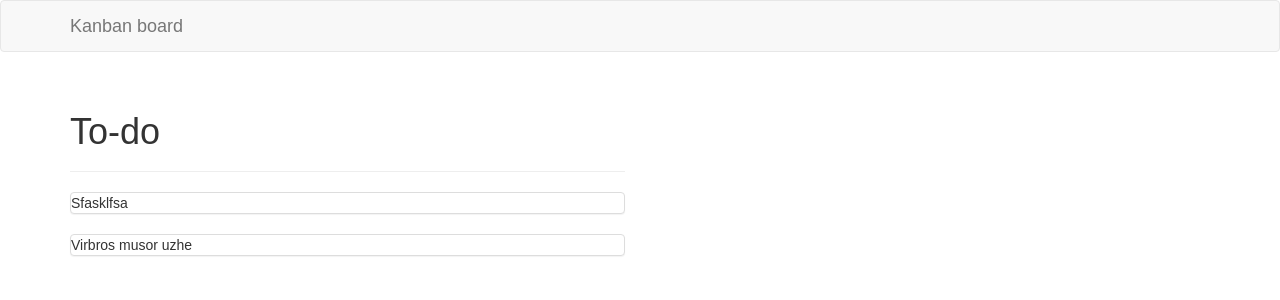
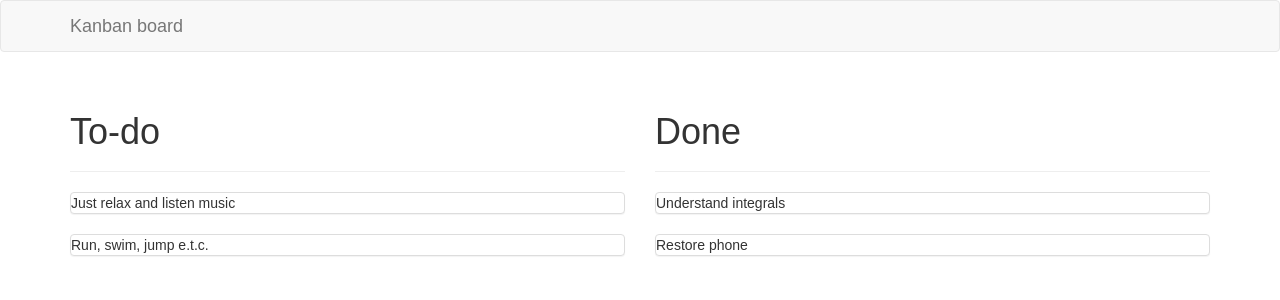
Before and after one commit to i1yas/Kanban-board, a React (Create React App) app: page / in a window 1280 px wide. Shown: the top 300 px of the page. Built offline with nearby package versions, Linux system fonts and the light colour scheme.

Commit message:
Add BoardContainer component

```diff
--- a/src/App.js
+++ b/src/App.js
@@ -1,8 +1,36 @@
 import React, { Component } from 'react';
 import './App.css';
-import { Navbar, Grid, Row, Col } from 'react-bootstrap';
-import Board from './components/Board';
-import Task from './components/Task';
+import { Navbar } from 'react-bootstrap';
+import BoardsContainer from './components/BoardsContainer';
+
+const boards = [
+	{
+		name: "To-do",
+		tasks: [
+			{
+				title: "Rest",
+				content: "Just relax and listen music"
+			},
+			{
+				title: "Do sport",
+				content: "Run, swim, jump e.t.c."
+			}
+		]
+	},
+	{
+		name: "Done",
+		tasks: [
+			{
+				title: "Learn",
+				content: "Understand integrals"
+			},
+			{
+				title: "Phone",
+				content: "Restore phone"
+			}
+		]
+	}
+]
 
 class App extends Component {
 	render() {
@@ -12,16 +40,7 @@ class App extends Component {
 					<Navbar.Brand>Kanban board</Navbar.Brand>
 				</Navbar>
 
-					<Grid>
-						<Row>
-							<Col xs={6}>
-								<Board name="To-do">
-									<Task title="Lol">Sfasklfsa</Task>
-									<Task title="Musor">Virbros musor uzhe</Task>
-								</Board>
-							</Col>
-						</Row>
-					</Grid>
+				<BoardsContainer boards={boards} />
 
 			</div>
 		);
--- /dev/null
+++ b/src/components/BoardsContainer.jsx
@@ -0,0 +1,30 @@
+import React from 'react';
+import { Grid, Row, Col } from 'react-bootstrap';
+import Board from './Board';
+import Task from './Task';
+
+function BoardsContainer(props) {
+    return (
+        <Grid className="Boards-Container">
+            <Row>
+                {props.boards.map(board => {
+                    return (
+                        <Col xs={6}>
+                            <Board name={board.name}>
+                                {board.tasks.map(task => {
+                                    return (
+                                        <Task title={task.title}>
+                                            {task.content}
+                                        </Task>
+                                    );
+                                })}
+                            </Board>
+                        </Col>
+                    );
+                })}
+            </Row>
+        </Grid>
+    )
+}
+
+export default BoardsContainer;
```
Also changed, not shown: src/logo.svg (deleted). Lines whose indentation alone changed are shown as unchanged.
